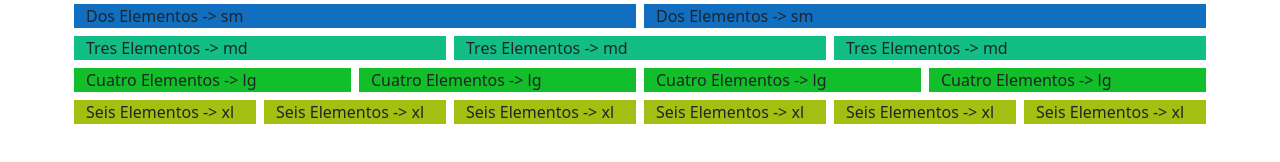
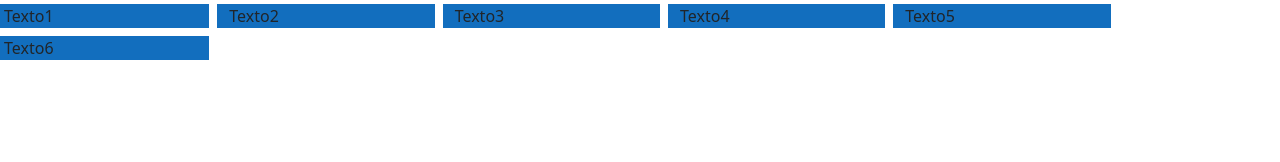
Before and after one commit to adanguerra1990/OpenBootCamp, a plain HTML site: page 11 Bootstrp Grid/Ejerciocio 11/ejercicio.html in a window 1280 px wide. Drawn offline with nearby package versions, Linux system fonts and the light colour scheme.

Commit message:
Sistema grid de Bootstrap

```diff
--- a/11 Bootstrp Grid/Ejerciocio 11/ejercicio.html
+++ b/11 Bootstrp Grid/Ejerciocio 11/ejercicio.html
@@ -1,39 +1,31 @@
 <!DOCTYPE html>
 <html lang="en">
-<head>
-    <meta charset="UTF-8">
-    <meta http-equiv="X-UA-Compatible" content="IE=edge">
-    <meta name="viewport" content="width=device-width, initial-scale=1.0">
+  <head>
+    <meta charset="UTF-8" />
+    <meta http-equiv="X-UA-Compatible" content="IE=edge" />
+    <meta name="viewport" content="width=device-width, initial-scale=1.0" />
     <title>Sistema grid de Bootstrap</title>
-    <link rel="stylesheet" href="ejerciocio.css">
-    <link href="https://cdn.jsdelivr.net/npm/bootstrap@5.2.2/dist/css/bootstrap.min.css" rel="stylesheet" integrity="sha384-Zenh87qX5JnK2Jl0vWa8Ck2rdkQ2Bzep5IDxbcnCeuOxjzrPF/et3URy9Bv1WTRi" crossorigin="anonymous">
-</head>
-<body>
-    <div class="container">
-        <div class="row">
-            <div class="col-sm">Dos Elementos -> sm</div>
-            <div class="col-sm">Dos Elementos -> sm</div>
-        </div>
-        <div class="row">
-            <div class="col-md">Tres Elementos -> md</div>
-            <div class="col-md">Tres Elementos -> md</div>
-            <div class="col-md">Tres Elementos -> md</div>
-        </div>
-        <div class="row">
-            <div class="col-lg">Cuatro Elementos -> lg </div>
-            <div class="col-lg">Cuatro Elementos -> lg </div>
-            <div class="col-lg">Cuatro Elementos -> lg </div>
-            <div class="col-lg">Cuatro Elementos -> lg </div>
-        </div>
-        <div class="row">
-            <div class="col-xl">Seis Elementos -> xl</div>
-            <div class="col-xl">Seis Elementos -> xl</div>
-            <div class="col-xl">Seis Elementos -> xl</div>
-            <div class="col-xl">Seis Elementos -> xl</div>
-            <div class="col-xl">Seis Elementos -> xl</div>
-            <div class="col-xl">Seis Elementos -> xl</div>
-        </div>
+    <link rel="stylesheet" href="ejerciocio.css" />
+    <link
+      href="https://cdn.jsdelivr.net/npm/bootstrap@5.2.2/dist/css/bootstrap.min.css"
+      rel="stylesheet"
+      integrity="sha384-Zenh87qX5JnK2Jl0vWa8Ck2rdkQ2Bzep5IDxbcnCeuOxjzrPF/et3URy9Bv1WTRi"
+      crossorigin="anonymous"
+    />
+  </head>
+  <body>
+    <div class="row">
+      <div class="col-sm-6 col-md-4 col-lg-3 col-xl-2">Texto1</div>
+      <div class="col-sm-6 col-md-4 col-lg-3 col-xl-2">Texto2</div>
+      <div class="col-sm-6 col-md-4 col-lg-3 col-xl-2">Texto3</div>
+      <div class="col-sm-6 col-md-4 col-lg-3 col-xl-2">Texto4</div>
+      <div class="col-sm-6 col-md-4 col-lg-3 col-xl-2">Texto5</div>
+      <div class="col-sm-6 col-md-4 col-lg-3 col-xl-2">Texto6</div>
     </div>
-</body>
-<script src="https://cdn.jsdelivr.net/npm/bootstrap@5.2.2/dist/js/bootstrap.bundle.min.js" integrity="sha384-OERcA2EqjJCMA+/3y+gxIOqMEjwtxJY7qPCqsdltbNJuaOe923+mo//f6V8Qbsw3" crossorigin="anonymous"></script>
+  </body>
+  <script
+    src="https://cdn.jsdelivr.net/npm/bootstrap@5.2.2/dist/js/bootstrap.bundle.min.js"
+    integrity="sha384-OERcA2EqjJCMA+/3y+gxIOqMEjwtxJY7qPCqsdltbNJuaOe923+mo//f6V8Qbsw3"
+    crossorigin="anonymous"
+  ></script>
 </html>
--- a/11 Bootstrp Grid/Ejerciocio 11/ejerciocio.css
+++ b/11 Bootstrp Grid/Ejerciocio 11/ejerciocio.css
@@ -2,15 +2,8 @@
     margin: 0.25rem;
 }
 
-.col-sm {
+
+
+.col-sm-6 {
     background-color: rgb(18, 110, 190);
 }
-.col-md {
-    background-color: rgb(18, 190, 133);
-}
-.col-lg {
-    background-color: rgb(18, 190, 41);
-}
-.col-xl {
-    background-color: rgb(164, 190, 18);
-}
```
